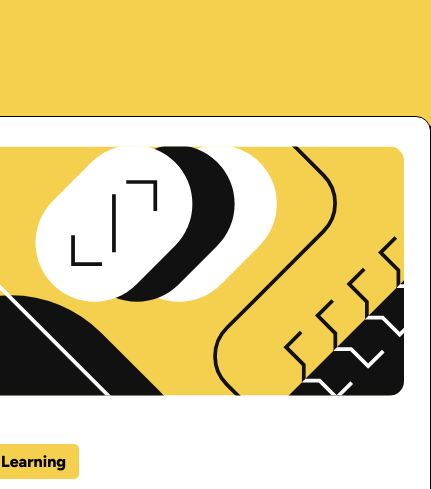
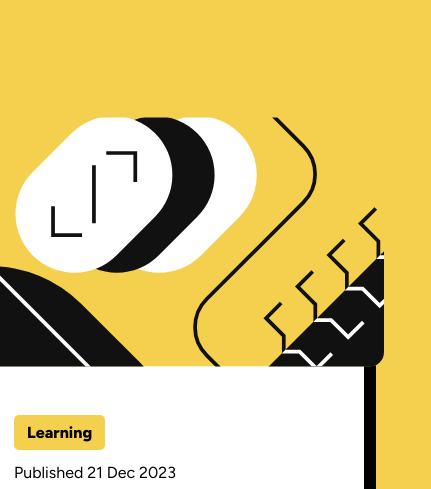
Before and after one commit to SergioBrandaoF/blog-post-review, a plain HTML site: page index.html in a window 390 px wide. Shown: the top 489 px of the page, 431 px wide, since content can reach past the window. Drawn offline with Linux system fonts and the light colour scheme.

Commit message:
Adjusted so the page is responsive to different screen sizes via media query

```diff
--- a/CSS/style.css
+++ b/CSS/style.css
@@ -110,3 +110,25 @@ text > p {
     #user-name {
         cursor: pointer;
     }
+
+    @media screen and (max-width: 480px) {
+        #blog-container {
+            width: 90%;
+            height: 100%;
+        }
+
+        img {
+            height: 150px;
+        }
+    }
+
+    @media screen and (max-width: 767px) {
+        #blog-container {
+            width: 90%;
+            height: 550px;
+        }
+
+        img {
+            height: 250px;
+        }
+    }
```
